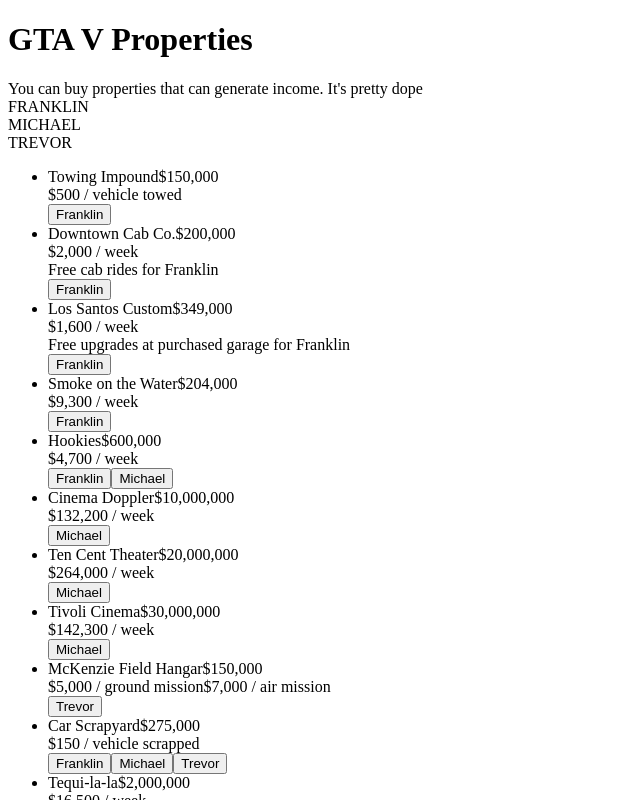
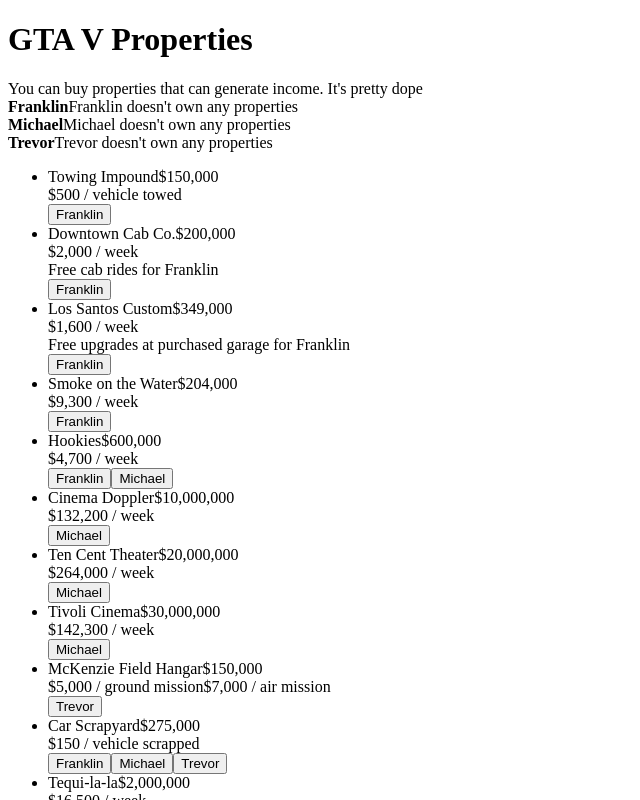
Before and after one commit to StewartEthan/gtav-business-guide, a React (Vite) app: page / in a window 1280 px wide. Shown: the top 800 px of the page, without its empty margins (0-640 px from the left). Built offline with nearby package versions, Linux system fonts and the light colour scheme.

Commit message:
Improvements to properties owned by person

```diff
--- a/src/components/PropertyTool.js
+++ b/src/components/PropertyTool.js
@@ -1,4 +1,5 @@
 import React from 'react'
+import characters from '../data/characters'
 import properties from '../data/properties'
 import Property from './Property'
 
@@ -33,18 +34,22 @@
   return (
     <>
       {Object.keys(ownership.byPerson).map(key => (
-        <>
-          <div>{key}</div>
+        <div>
+          <strong>{characters[key].name}</strong>
           {ownership.byPerson[key].length ? (
             <ul>
-              <li>
-                {ownership.byPerson[key].map(property => (
-                  <li>{property.name}</li>
-                ))}
-              </li>
+              {ownership.byPerson[key].map(property => (
+                <li>
+                  <button type="button" onClick={() => updateOwnership({ property, person: characters[key] })}>
+                    {property.name}
+                  </button>
+                </li>
+              ))}
             </ul>
-          ) : null}
-        </>
+          ) : (
+            <span>{characters[key].name} doesn't own any properties</span>
+          )}
+        </div>
       ))}
       <ul>
         {properties.map(property => (
```
